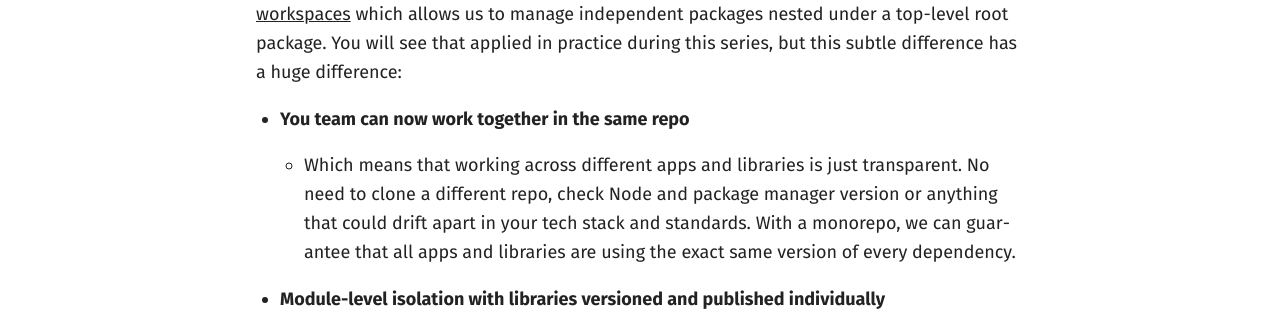
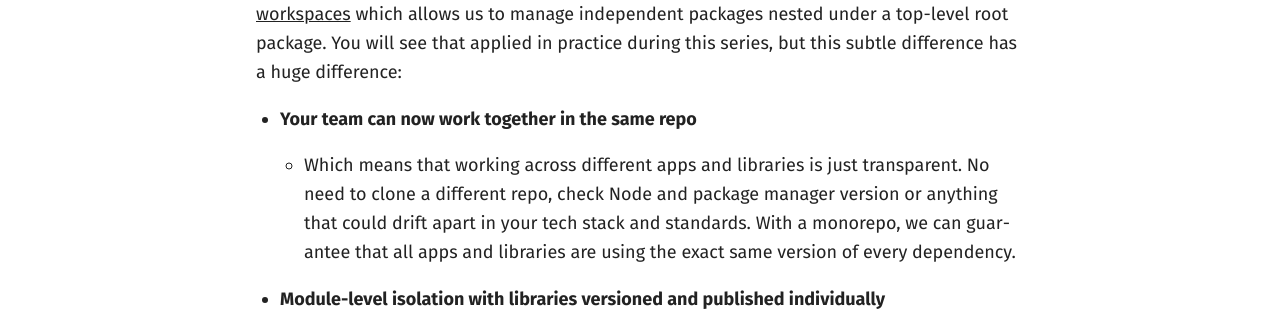
Before and after one commit to brunojppb/brunojppb.github.io, a Jekyll site: the page built from _posts/2022-08-28-ts-monorepo-series-part-1.md, in a window 1280 px wide and 900 px high, scrolled down 4449 px. Shown: the part 152-463 px from the top of the window. Built offline with Jekyll 4.4.1, drawn with Linux system fonts in a browser that asks for light colours.

Commit message:
Fix typo

```diff
--- a/_posts/2022-08-28-ts-monorepo-series-part-1.md
+++ b/_posts/2022-08-28-ts-monorepo-series-part-1.md
@@ -191,7 +191,7 @@ independent packages nested under a top-level root package. You will see that
 applied in practice during this series, but this subtle difference has a huge
 difference:
 
-- **You team can now work together in the same repo**
+- **Your team can now work together in the same repo**
 
   - Which means that working across different apps and libraries is just
     transparent. No need to clone a different repo, check Node and package
```
